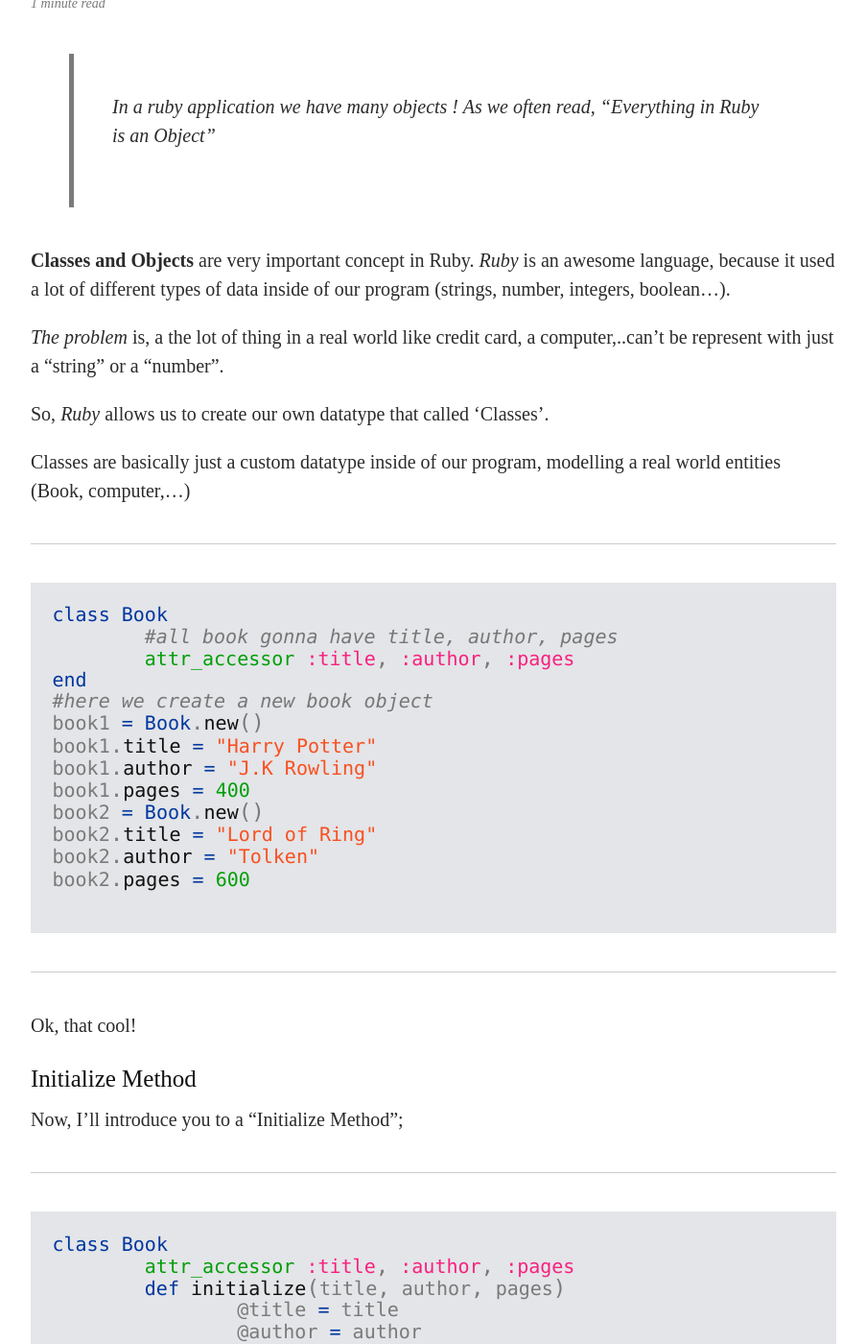
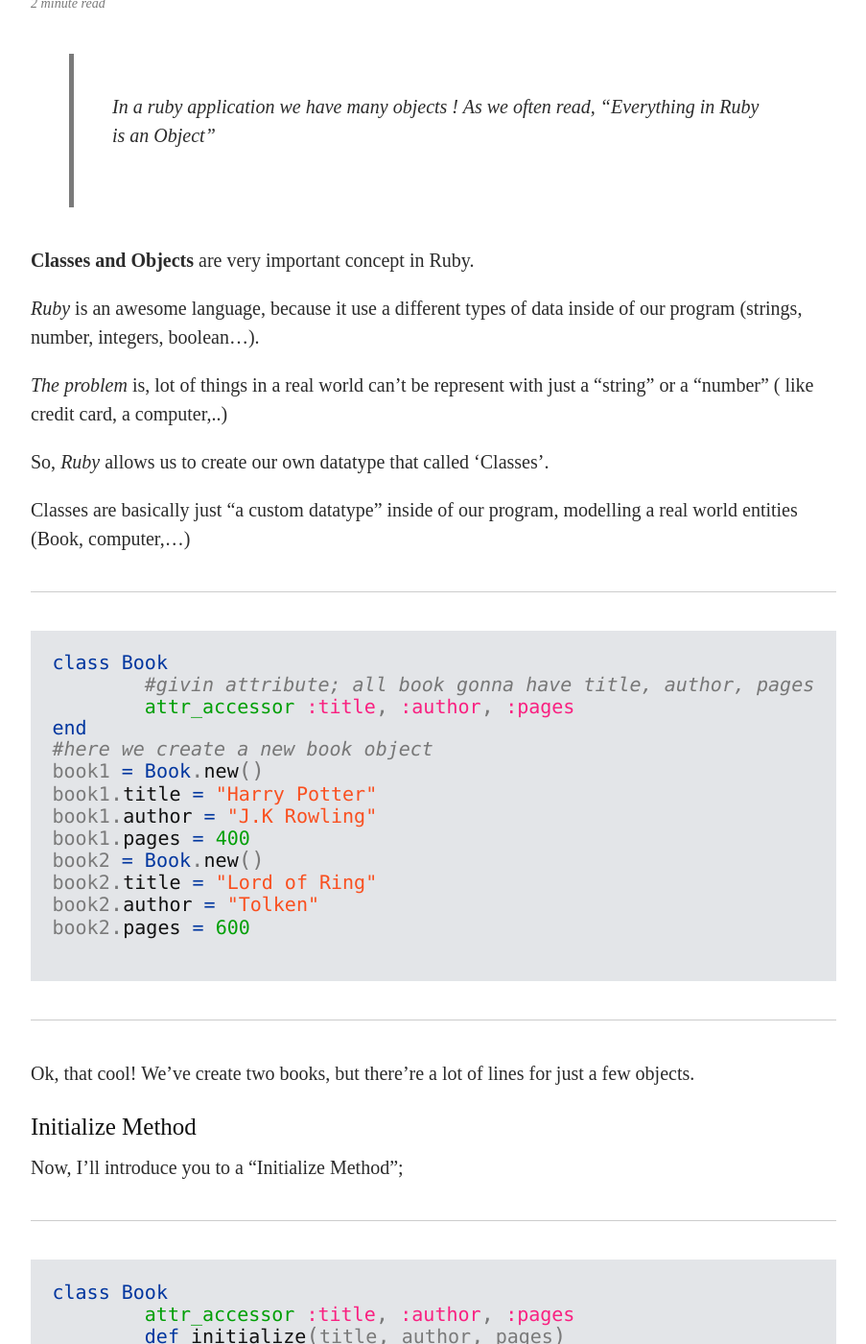
Before and after one commit to andryjohn/RJ-s-blog, a Jekyll site: the page built from _posts/2019-05-15-ruby-objects.md, in a window 1280 px wide and 1400 px high, scrolled down 326 px. Shown: the whole window at 96% size, without its empty margins (188-1091 px from the left). Built offline with Jekyll 4.4.1, drawn with Linux system fonts in a browser that asks for light colours; nearby versions of some CDN libraries; some web fonts are replaced; comment, search, counter and statistics services are not loaded.

Commit message:
correction

````diff
--- a/_posts/2019-05-15-ruby-objects.md
+++ b/_posts/2019-05-15-ruby-objects.md
@@ -9,19 +9,20 @@ mathjax: true
 >In a ruby application we have many objects ! As we often read, “Everything in Ruby is an Object”
 
 **Classes and Objects** are very important concept in Ruby.
-*Ruby* is an awesome language, because it used a lot of different types of data inside of our program (strings, number, integers, boolean...).
 
-*The problem* is, a the lot of thing in a real world like credit card, a computer,..can't be represent with just a "string" or a "number".
+*Ruby* is an awesome language, because it use a different types of data inside of our program (strings, number, integers, boolean...).
 
-So, *Ruby* allows us to create our own datatype that called  'Classes'.
+*The problem* is, lot of things in a real world can't be represent with just a "string" or a "number" ( like credit card, a computer,..)
 
- Classes are basically just a custom datatype inside of our program, modelling a real world entities (Book, computer,...)
+So, *Ruby* allows us to create our own datatype that called 'Classes'.
+
+ Classes are basically just "a custom datatype" inside of our program, modelling a real world entities (Book, computer,...)
 
 ---
 
 ```ruby
 class Book
-	#all book gonna have title, author, pages
+	#givin attribute; all book gonna have title, author, pages
 	attr_accessor :title, :author, :pages
 end
 #here we create a new book object
@@ -36,7 +37,7 @@ book2.pages = 600
 
 ```
 ---
-Ok, that cool!
+Ok, that cool! We've create two books, but there're a lot of lines for just a few objects.
 
 ### Initialize Method
 Now, I'll introduce you to a "Initialize Method";
````
